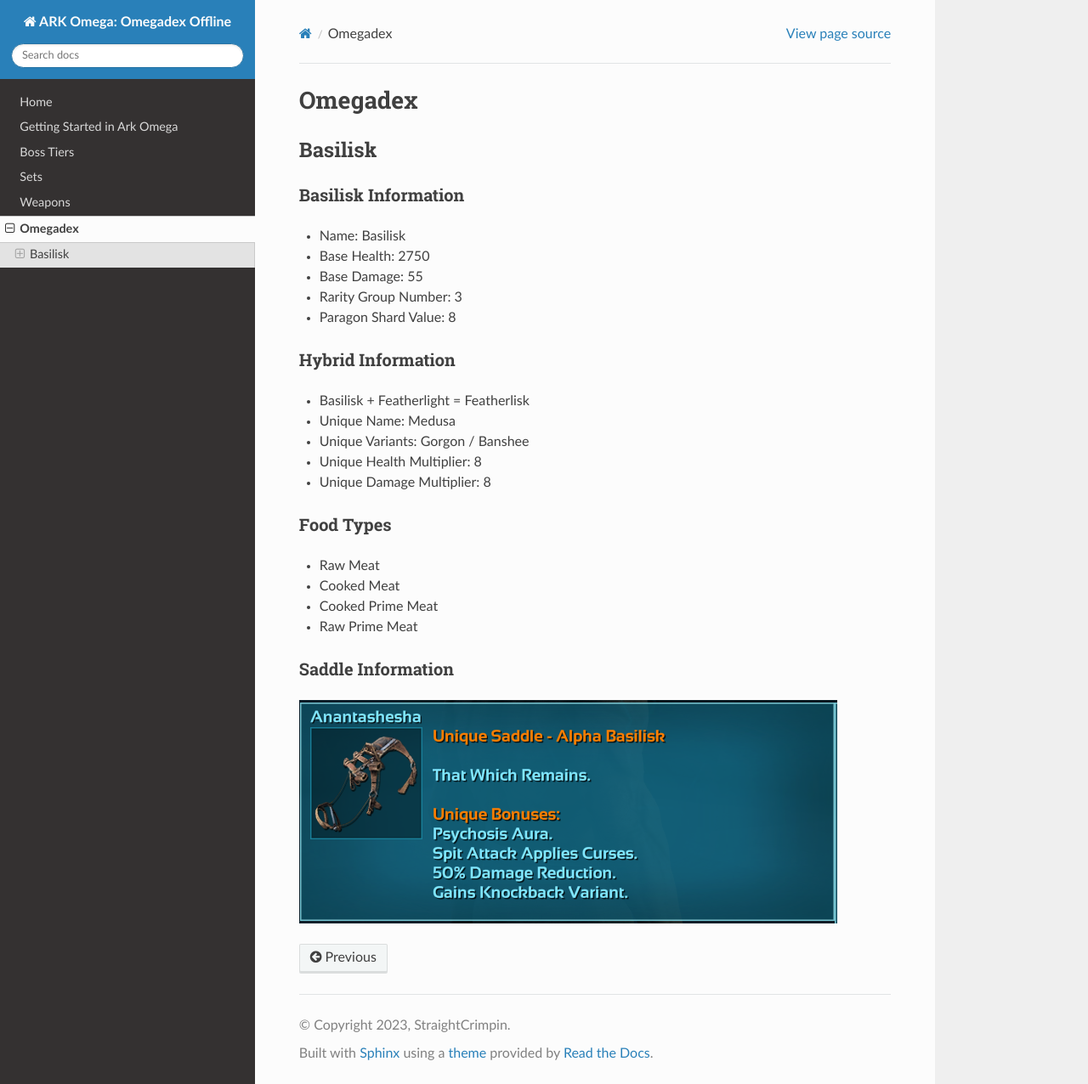
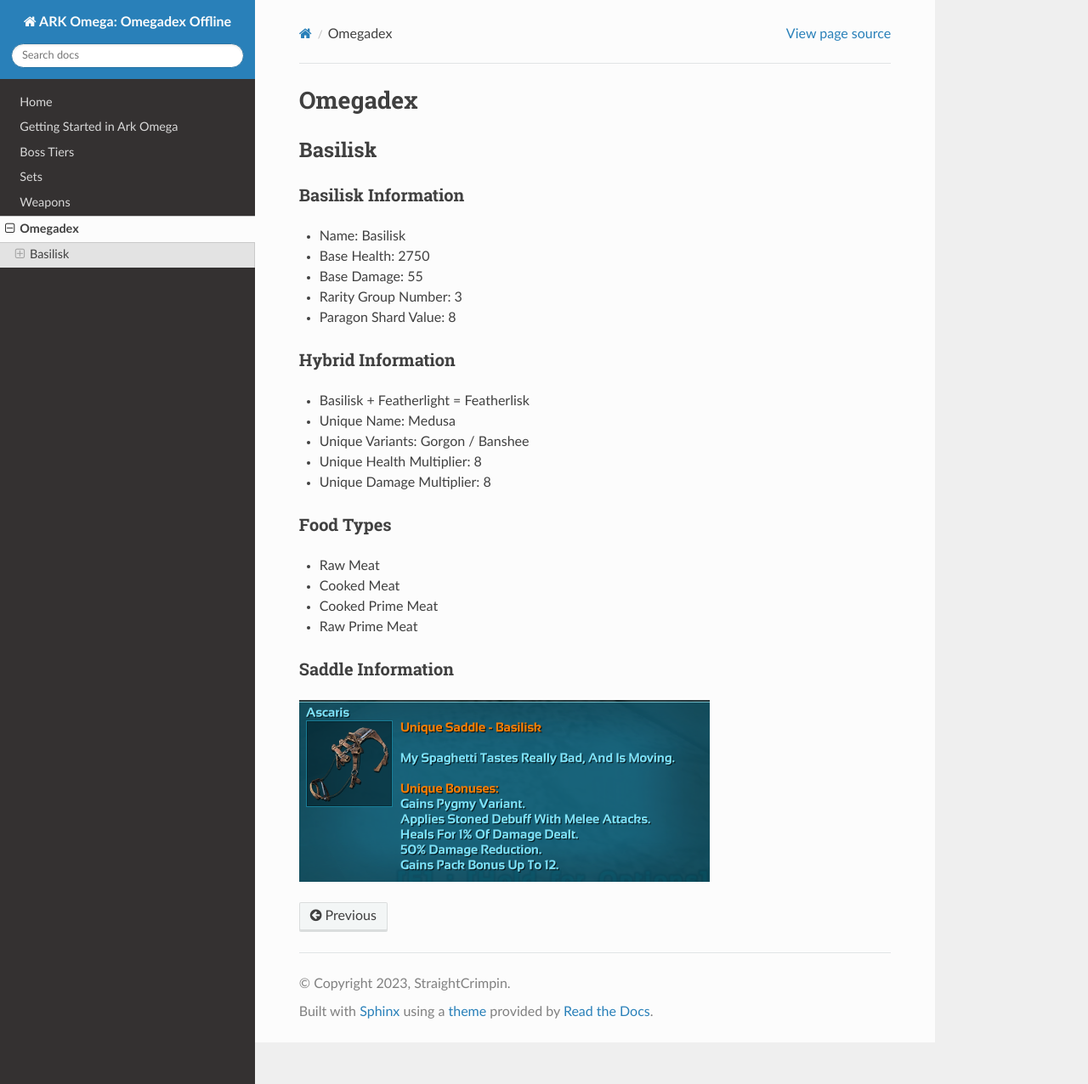
Before and after one commit to straightCrimpin/readthedocs_test, a Sphinx documentation site: the page built from docs/Omegadex.rst, in a window 1280 px wide and 1276 px high. Shown: the whole window at 85% size. Built offline with Sphinx 7.4.7 and the Read the Docs theme 2.0.0, drawn with Linux system fonts in a browser that asks for light colours.

Commit message:
Add Proper Basilisk Saddle Image

```diff
--- a/docs/Omegadex.rst
+++ b/docs/Omegadex.rst
@@ -36,4 +36,4 @@
 Saddle Information
 ^^^^^^^^^^^^^^^^^^
 
-.. image:: images/Saddles/basiliskunique.png
+.. image:: images/Saddles/basilisk.png
```
Also changed, not shown: docs/images/Saddles/basilisk.png (added).
